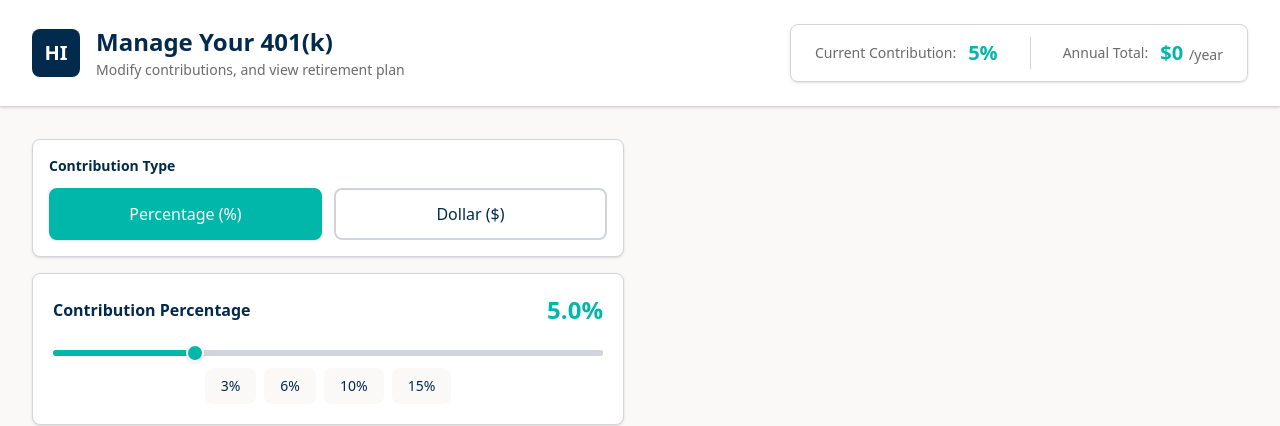
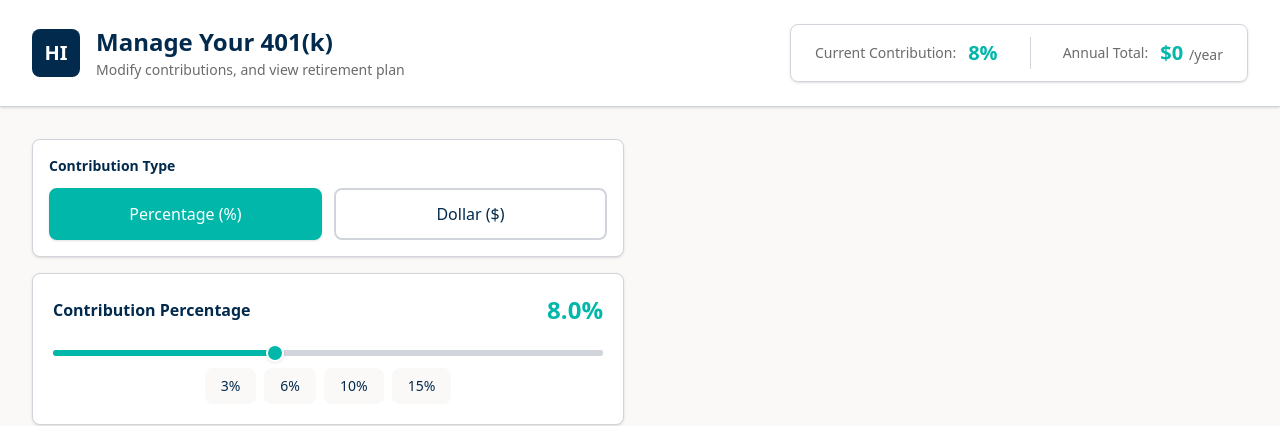
Before and after one commit to nlin0/hi-401k, a React (Vite) app in the folder frontend/: page / in a window 1280 px wide. Shown: the top 426 px of the page. Built offline with nearby package versions, Linux system fonts and the light colour scheme; no server answers.

Commit message:
cleaned up code

```diff
--- a/frontend/src/App.jsx
+++ b/frontend/src/App.jsx
@@ -19,18 +19,13 @@ import CurrentContributionIndicator from "./components/CurrentContributionIndica
 import Toast from "./components/Toast";
 
 export default function App() {
-  // state for contribution type (percentage or dollar)
+  // states
   const [type, setType] = useState("percentage");
-  // state for contribution value (either % or $ amount)
-  const [value, setValue] = useState(5);
-  // state for year-to-date data (salary, paychecks, employer match, etc.)
+  const [value, setValue] = useState(8); // contribution value (either % or $ amount)
   const [ytd, setYTD] = useState(null);
-  // state for loading status during api calls
-  const [loading, setLoading] = useState(false);
-  // state for toast notification visibility
+  const [loading, setLoading] = useState(false);  // loading status during api calls
   const [showToast, setShowToast] = useState(false);
-  // state for saved contribution (used for header indicator)
-  const [saved, setSaved] = useState(null);
+  const [saved, setSaved] = useState(null); // saved contribution (used for header indicator)
 
   // load initial data from backend on mount
   useEffect(() => {
@@ -53,21 +48,19 @@ export default function App() {
     setTimeout(() => setShowToast(false), 2500);
   }
 
-  // convert between percentage and dollar when switching types
-  // ensures value is correctly translated (e.g., 6% becomes $230/paycheck)
   function handleTypeChange(newType) {
     if (newType === type) return;
 
     const ppYear = ytd?.paychecks_per_year || 26;
     const salary = ytd?.salary || 100000;
 
-    // converting from percentage to dollar: calculate per-paycheck amount
+    // convert between percentage and dollar when switching types
     if (type === "percentage" && newType === "dollar") {
       const annualContrib = salary * (value / 100);
       const perPaycheck = annualContrib / ppYear;
       setValue(Math.round(perPaycheck));
     }
-    // converting from dollar to percentage: calculate percentage of salary
+    // calculate percentage of salary
     else if (type === "dollar" && newType === "percentage") {
       const annualContrib = value * ppYear;
       const pct = salary > 0 ? (annualContrib / salary) * 100 : 0;
```
Also changed, not shown: 1 other file (tests, documents, lock files or other folders).
